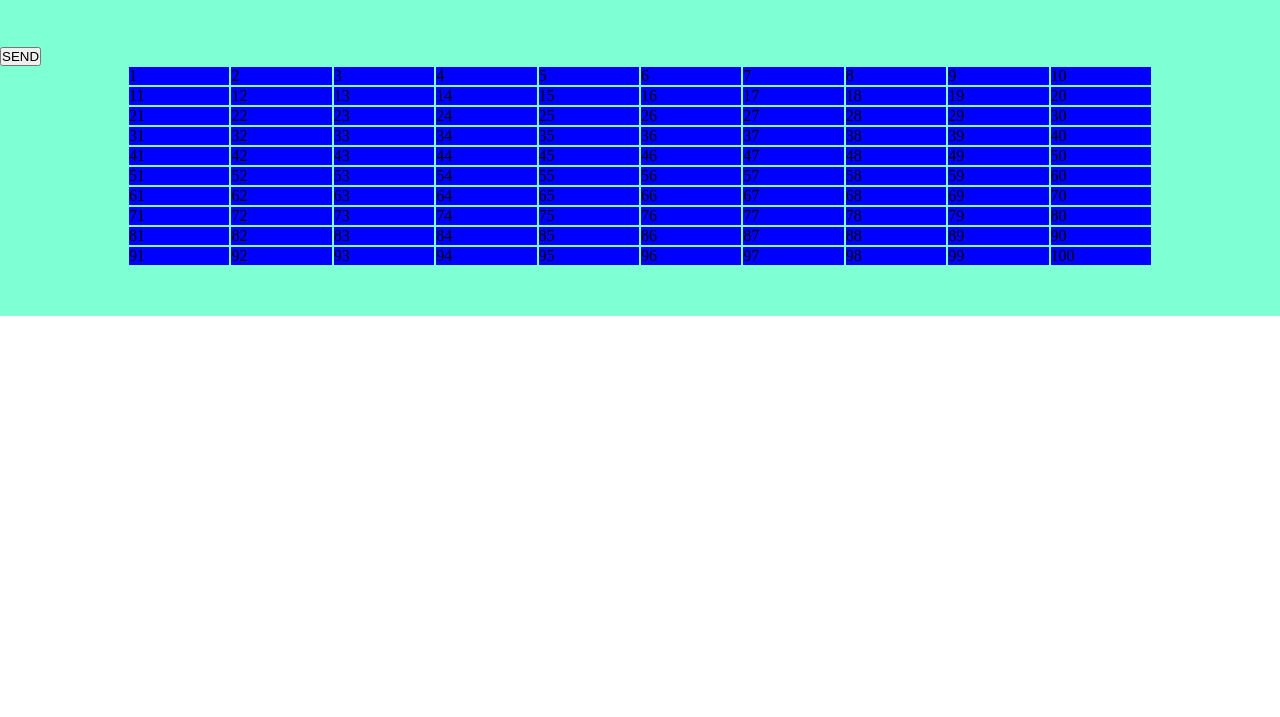
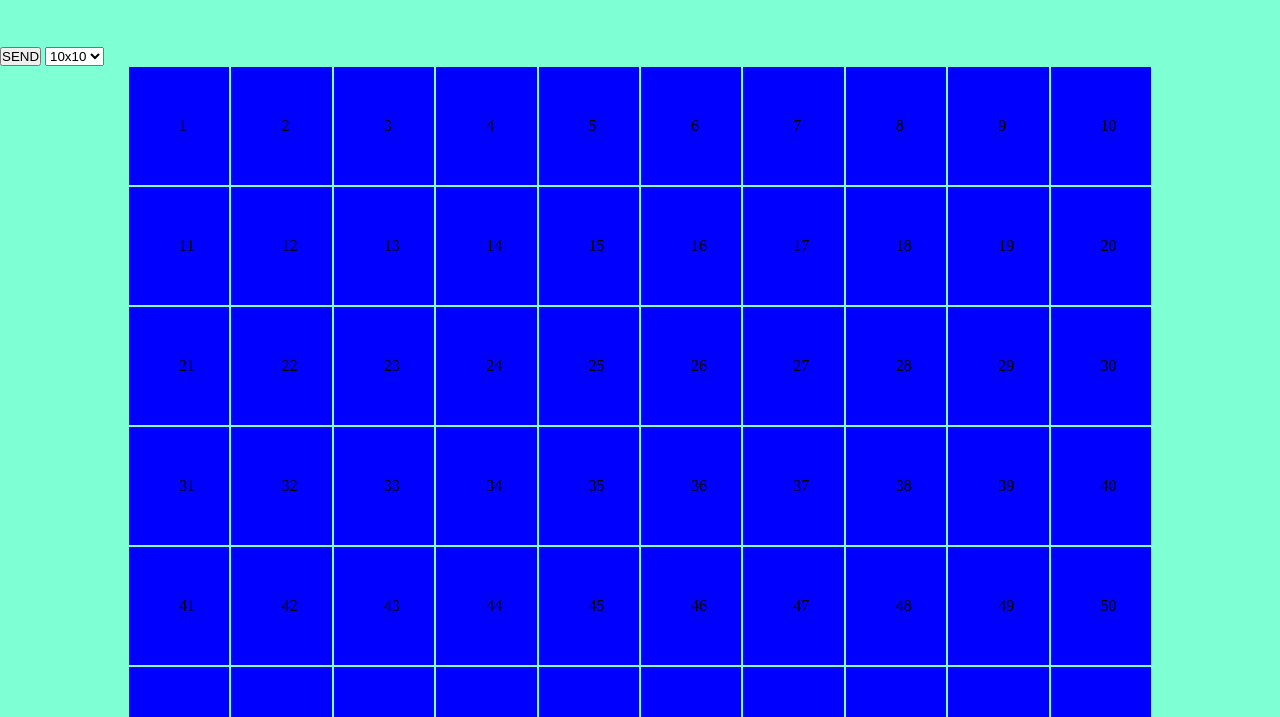
Before and after one commit to PaoloIncollu/js-campominato-grid, a plain HTML site: page index.html in a window 1280 px wide. Both pictures are taken after a click on the button "SEND". Shown: the part 83-800 px from the top of the page. Drawn offline with Linux system fonts and the light colour scheme.

Commit message:
creata griglia

```diff
--- a/css/style.css
+++ b/css/style.css
@@ -42,6 +42,7 @@
     width: 80%;
     margin: 0 auto;
 
+
 }
 
 #grid-container > div{
@@ -49,6 +50,8 @@
     width: calc(100% / 10);
     background-color: blue;
     border: 1px solid aquamarine;
+    text-align: center;
+    padding: 50px;
 }
 
 .coral{
--- a/index.html
+++ b/index.html
@@ -26,6 +26,11 @@
                     SEND
 
                 </button>
+                <select name="choice" id="select-choice">
+                    <option id="grid-10" value="1">10x10</option>
+                    <option id="grid-9" value="2">9x9</option>
+                    <option id="grid-7" value="3">7x7</option>
+                </select>
             </div>
             <div id="grid-container">
 
--- a/js/scripts.js
+++ b/js/scripts.js
@@ -11,20 +11,23 @@ step
 
 const createGrid = document.getElementById('btn-grid-create');
 const grid = document.getElementById('grid-container');
+const choiceGrid = document.getElementById('select-choice');
+console.log (choiceGrid);
+
 createGrid.addEventListener('click',
     function (){
 
-
         for (let i = 0; i < 100; i++){
-
         let cell = document.createElement('div');
-        cell.innerHTML = (i + 1);
+        cell.innerHTML += (i + 1);
         grid.append(cell);
         console.log(cell);
+
         }
 
 
-}
+
+    }
 
 
 );
```
